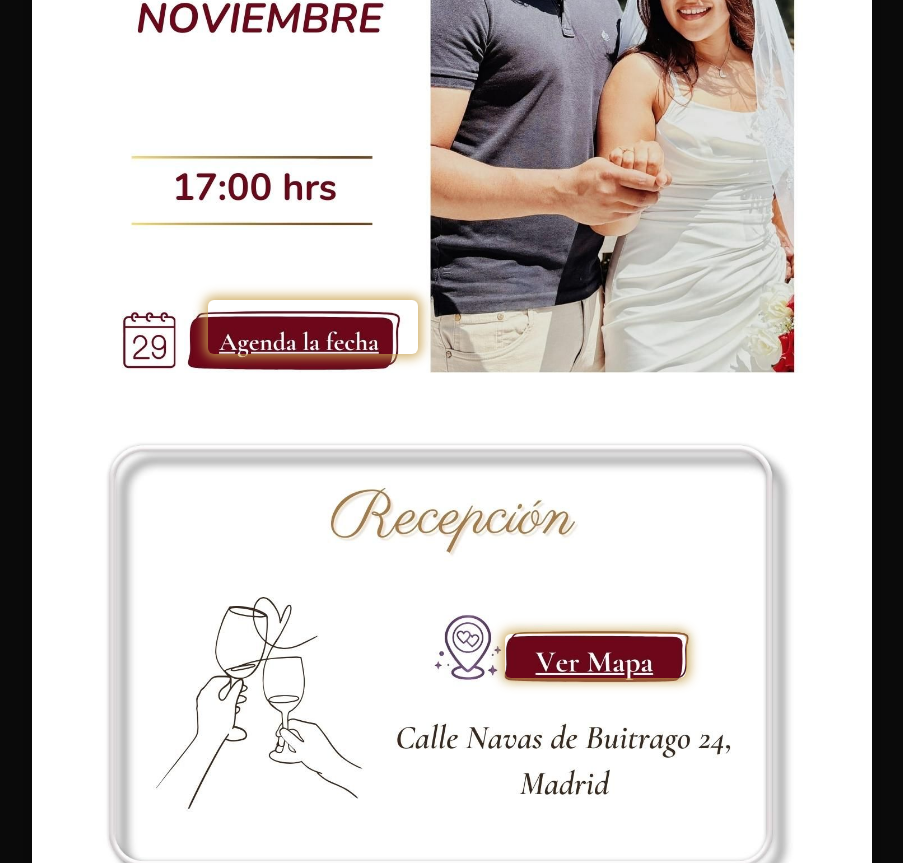
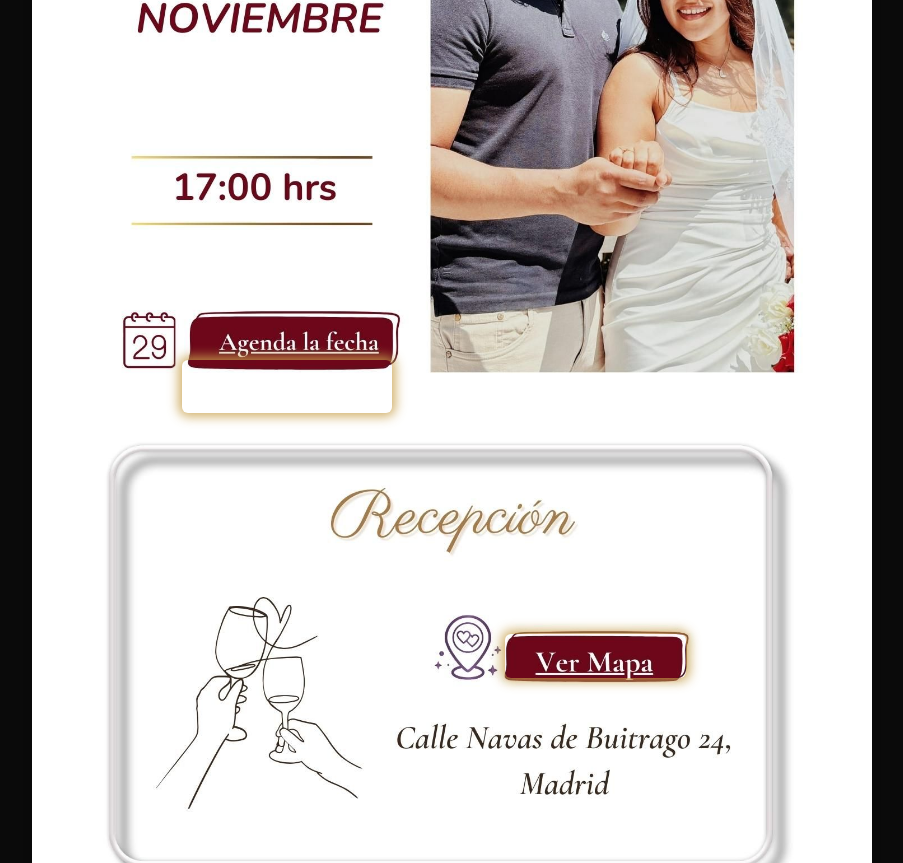
Before and after one commit to jvelascl/invitaci-n-boda-civil, a plain HTML site: page index.html in a window 1280 px wide. Shown: the part 1686-2549 px from the top of the page, without its empty margins (188-1091 px from the left). Drawn offline with nearby package versions, Linux system fonts and the light colour scheme.

Commit message:
Update index.html
w1

```diff
--- a/index.html
+++ b/index.html
@@ -30,7 +30,7 @@
     .btn:focus{outline:3px solid #4c9ffe;outline-offset:2px}
 
     #hs-music { left:69%; top:12.9%; width:6.9%; height:0.9%; }
-    #hs-cal   { left:20.9%; top:33.1%; width:25%; height:0.9%; }
+    #hs-cal   { left:17.9%; top:34.1%; width:25%; height:0.9%; }
     #hs-map   { left:56.3%;   top:38.7%;   width:21.5%; height:0.75%; }
     #hs-form  { left:59.5%;   top:47.8%;   width:21.2%; height:0.84%; }
 
```
